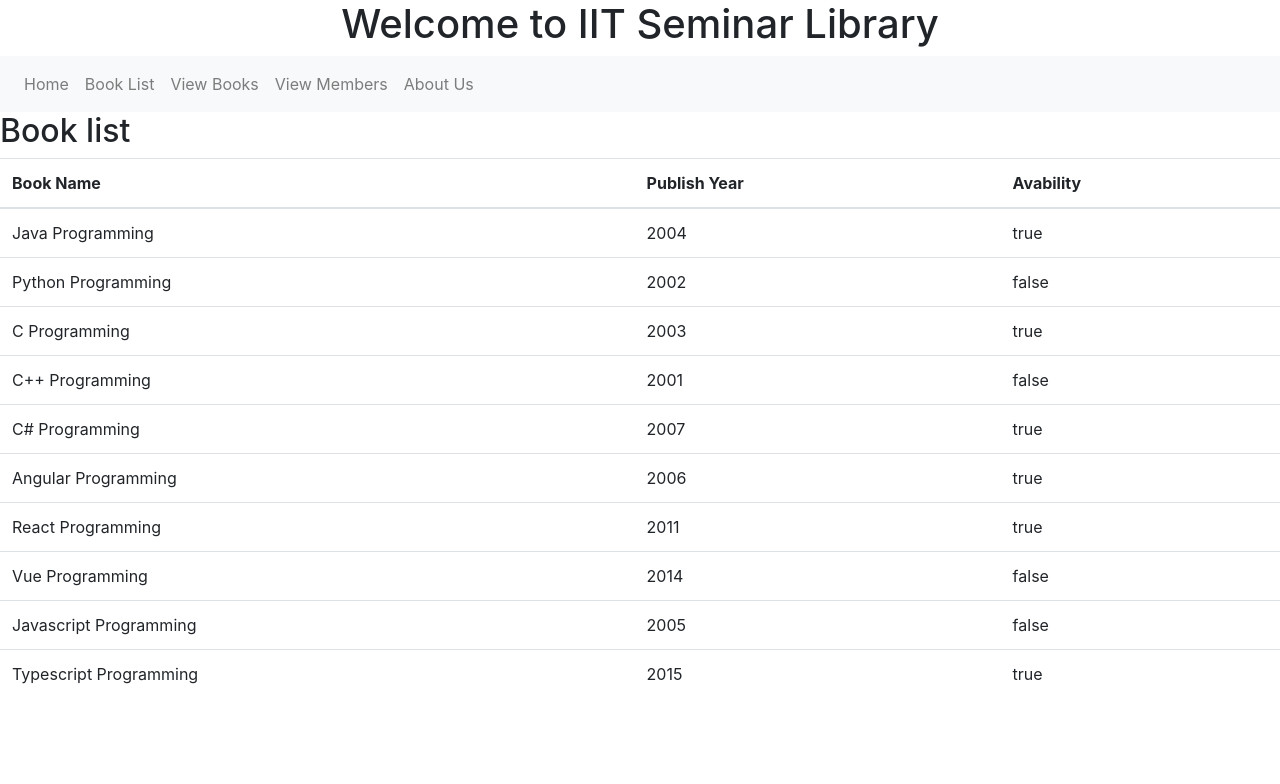
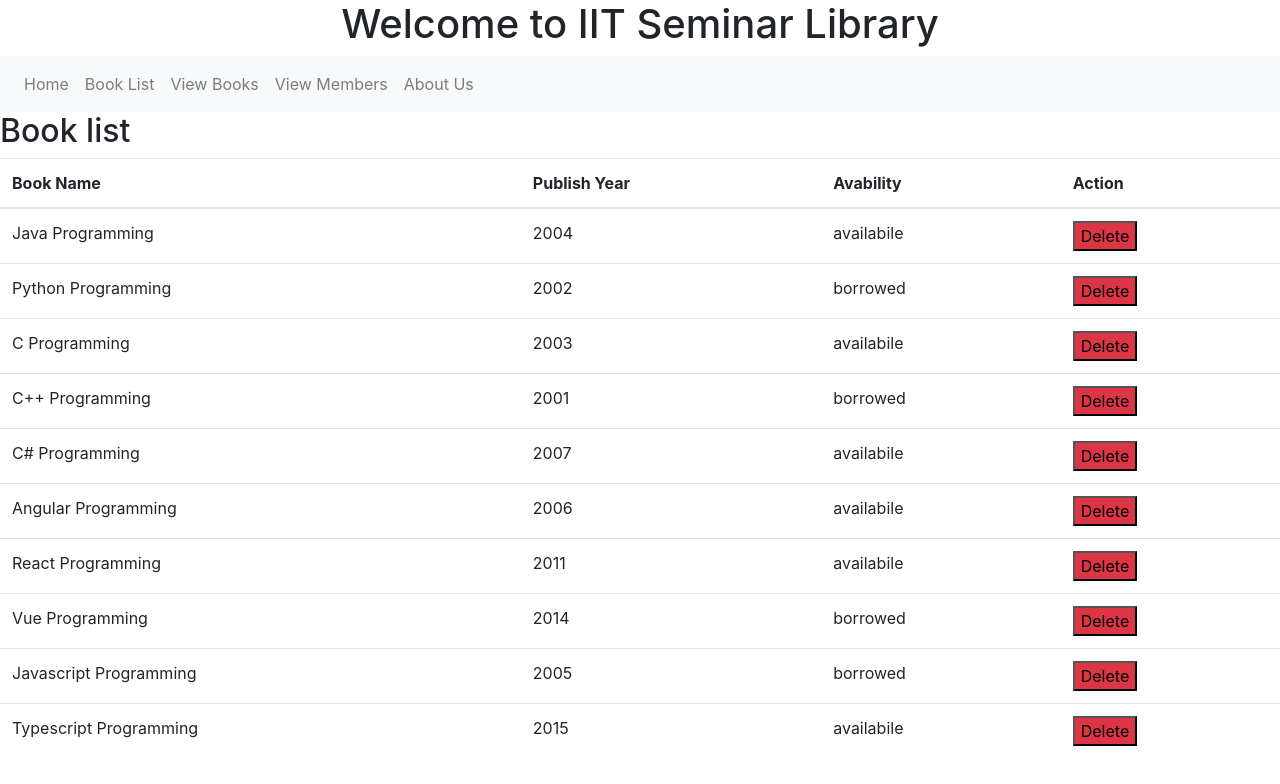
Before and after one commit to rakib3004/book-management, an Angular app: page / in a window 1280 px wide. Shown: the top 784 px of the page. Built offline with nearby package versions, Linux system fonts and the light colour scheme.

Commit message:
add delete functionality

```diff
--- a/src/app/book-list/book-list.component.html
+++ b/src/app/book-list/book-list.component.html
@@ -7,17 +7,18 @@
         <th scope="col">Book Name</th>
         <th scope="col">Publish Year</th>
         <th scope="col">Avability</th>
+        <th scope="col">Action</th>
+
       </tr>
     </thead>
     <tbody>
       <tr *ngFor="let book of books">
         <td>{{book.name}}</td>
         <td>{{book.year}}</td>
-        <td>{{book.availability}}</td>
+        <td *ngIf="book.availability">availabile</td>
+        <td *ngIf="!book.availability">borrowed</td>
+        <td ><button type="button" (click)="deleteBook(book.name)" class="bg-danger">Delete</button></td>
+
       </tr>
-
-
-
-
     </tbody>
   </table>
--- a/src/app/book-list/book-list.component.ts
+++ b/src/app/book-list/book-list.component.ts
@@ -14,4 +14,13 @@ export class BookListComponent implements OnInit {
   ngOnInit(): void {
   }
 
+  deleteBook(bookName: string): void{
+    for(var bookDelete of this.books){
+      if(bookDelete.name==bookName){
+        console.log("Delete the book: "+bookName);
+
+      }
+    }
+  }
+
 }
--- a/src/app/book.service.ts
+++ b/src/app/book.service.ts
@@ -21,5 +21,4 @@ export class BookService {
     return this.books;
   }
 
-
 }
```
